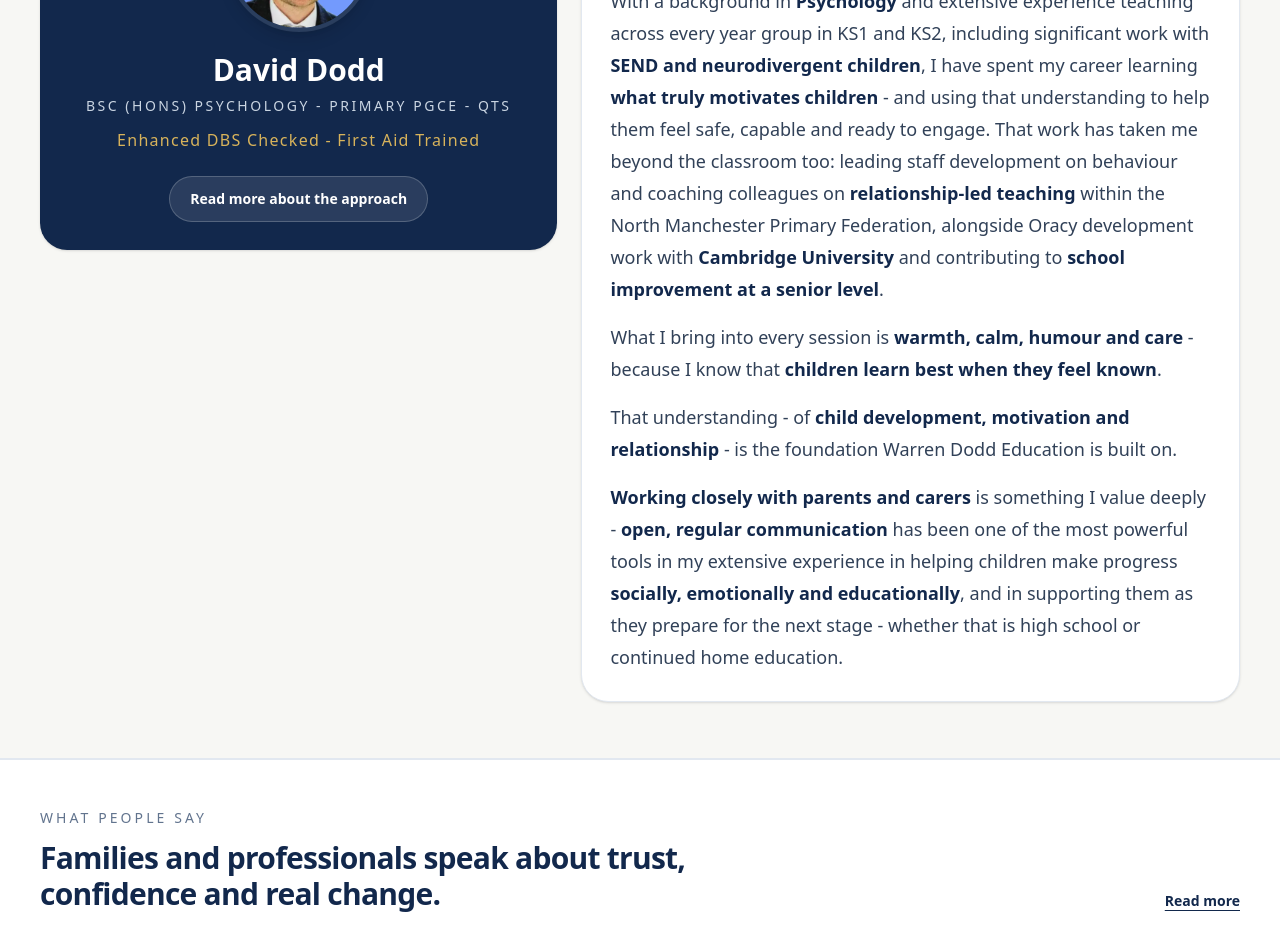
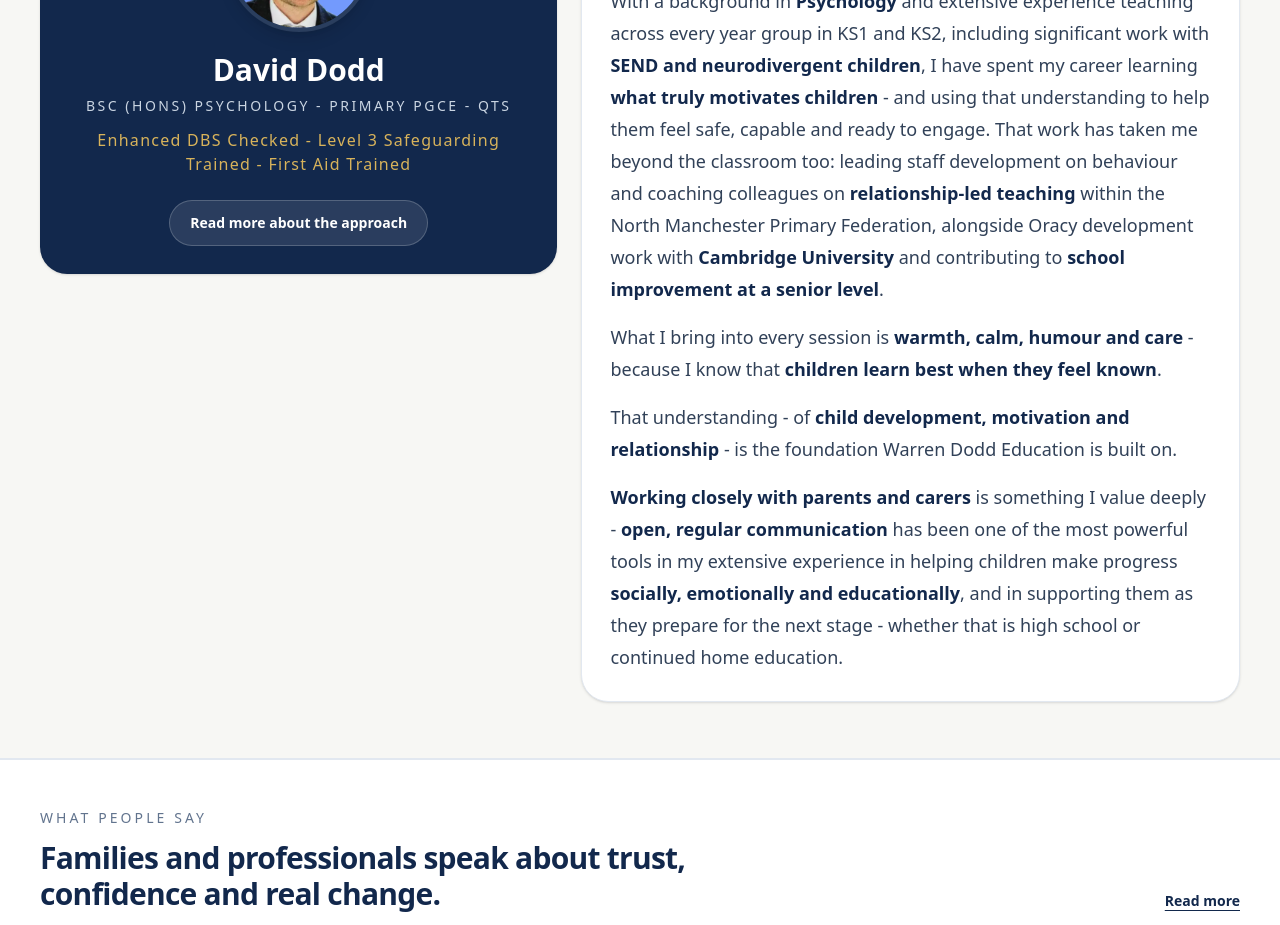
Before and after one commit to davedodd89-ai/warren-dodd-education, a Next.js app: page / in a window 1280 px wide. Shown: the part 1980-2905 px from the top of the page. Built offline with nearby package versions, Linux system fonts and the light colour scheme.

Commit message:
Add Level 3 safeguarding trust signal to about section

```diff
--- a/app/page.tsx
+++ b/app/page.tsx
@@ -294,8 +294,8 @@ export default function Page() {
               </p>
 
               <p className="mt-3 text-center text-sm font-medium tracking-[0.08em] text-[#D8B35B] md:text-base">
-                Enhanced DBS Checked - First Aid Trained
-              </p>
+  Enhanced DBS Checked - Level 3 Safeguarding Trained - First Aid Trained
+</p>
 
               <div className="mt-6 text-center">
                 <Link
```
